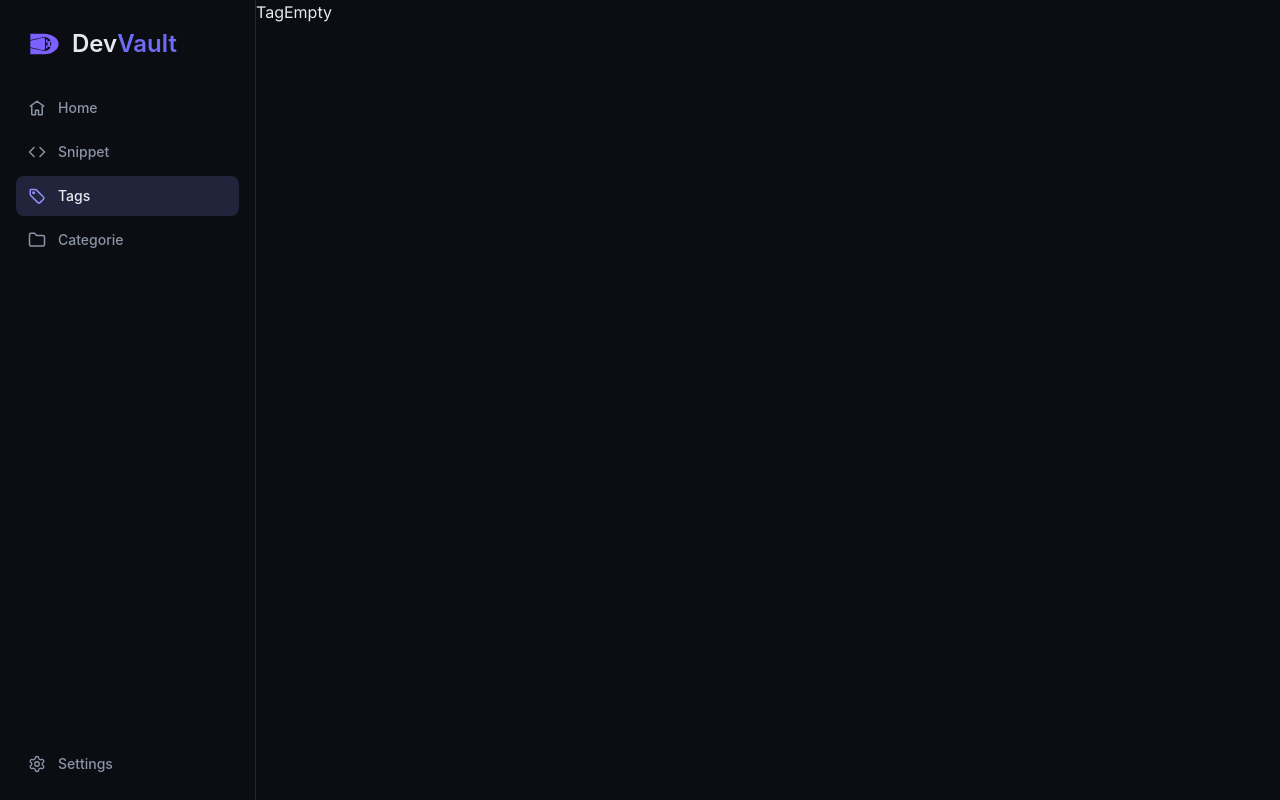
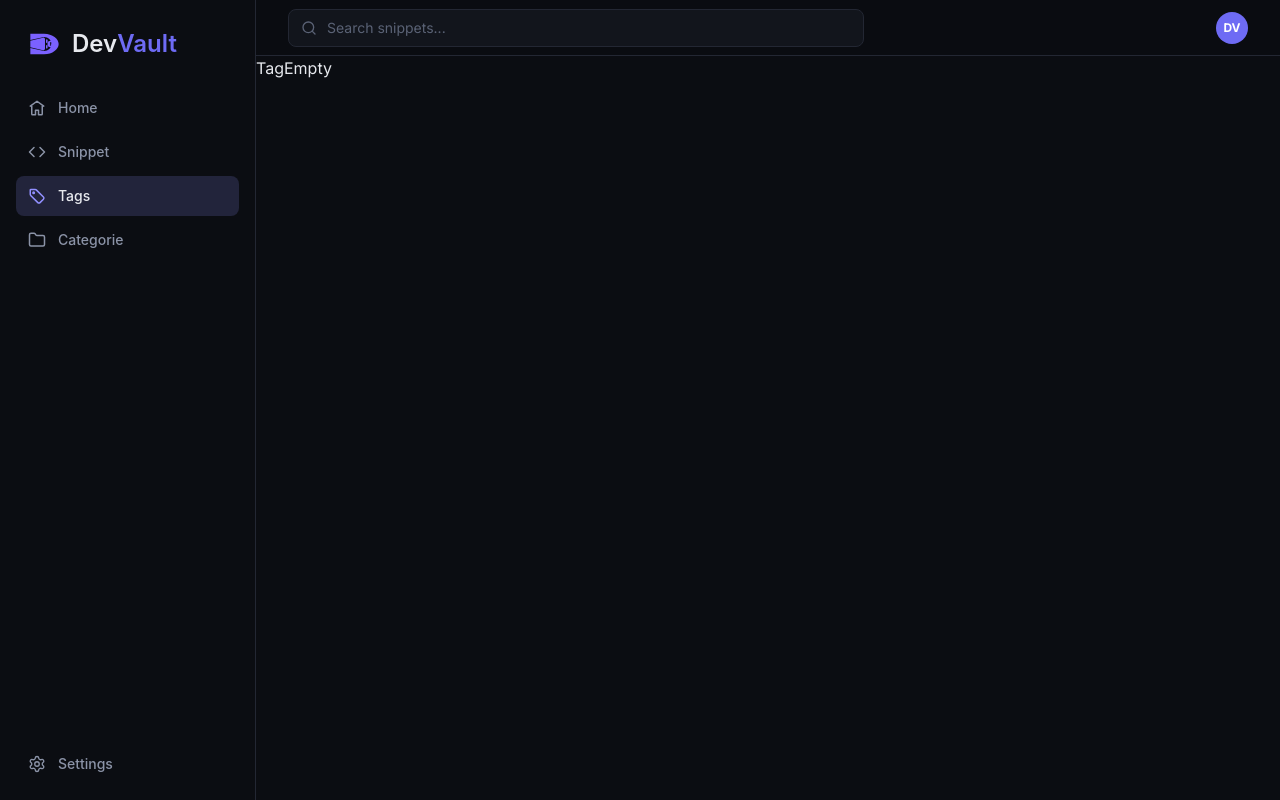
Before and after one commit to PrabhatBargoti/DevVault, a React (Vite) app in the folder Client/: page /Tags in a window 1280 px wide. Built offline with nearby package versions, Linux system fonts and the light colour scheme.

Commit message:
Components seted

```diff
--- a/Client/src/features/categories/pages/CategoriesPage.jsx
+++ b/Client/src/features/categories/pages/CategoriesPage.jsx
@@ -1,5 +1,6 @@
 import SEO from '../../../shared/components/SEO'
 import Sidebar from '../../../shared/components/Sidebar'
+import DashboardHeader from '../../../shared/components/DashboardHeader'
 import Categoriefill from '../components/Categoriefill'
 
 const Categorie = () => {
@@ -12,6 +13,7 @@ const Categorie = () => {
         noIndex />
         <Sidebar />
         <div className="flex min-w-0 flex-1 flex-col">
+            <DashboardHeader />
             <Categoriefill />
         </div>
     </div>
--- a/Client/src/features/dashboard/components/HomeFill.jsx
+++ b/Client/src/features/dashboard/components/HomeFill.jsx
@@ -16,7 +16,7 @@ const HomeFill = ({ snippets, onDelete }) => {
             <h1 className="text-2xl font-bold tracking-tight text-[#E7E9EE] sm:text-3xl">Your vault</h1>
             <p className="mt-1.5 text-sm text-[#8B93A7] sm:text-[15px]">A clear view of the things you’ve saved.</p>
           </div>
-          <button type="button" onClick={() => navigate('/Snippet?create=1')} className="inline-flex min-h-10 shrink-0 items-center justify-center gap-2 rounded-lg border border-[#5E5AE6] bg-[#6E6BF4] px-3.5 text-sm font-semibold text-white transition-colors hover:bg-[#8280F7] sm:px-4">
+          <button type="button" onClick={() => navigate('/Snippet?create=1')} className="inline-flex min-h-10 shrink-0 items-center justify-center gap-2 rounded-lg border border-[#5E5AE6] bg-[#6E6BF4] px-3.5 text-sm font-semibold text-white transition-colors hover:bg-[#8280F7] sm:px-4 cursor-pointer">
             <Plus aria-hidden="true" size={17} />
             <span>New snippet</span>
           </button>
--- a/Client/src/features/dashboard/components/HomeQuickActions.jsx
+++ b/Client/src/features/dashboard/components/HomeQuickActions.jsx
@@ -14,7 +14,7 @@ const HomeQuickActions = () => {
     <nav aria-label="Quick actions" className="mt-5 grid grid-cols-1 gap-2.5 sm:grid-cols-2 2xl:grid-cols-4">
       {actions.map(({ label, detail, path, icon: Icon }) => (
         <button key={label} type="button" onClick={() => navigate(path)} className="group flex min-w-0 items-center gap-3 rounded-xl border border-[#252A37] bg-[#12151C] p-3 text-left transition-colors hover:border-[#45416F] hover:bg-[#161923]">
-          <span className="flex h-9 w-9 shrink-0 items-center justify-center rounded-lg bg-[#22243B] text-[#9290FF]">
+          <span className="flex h-9 w-9 shrink-0 items-center justify-center rounded-lg bg-[#22243B] text-[#9290FF] cursor-pointer">
             <Icon aria-hidden="true" size={17} />
           </span>
           <span className="min-w-0 flex-1">
--- a/Client/src/features/dashboard/components/HomeRecentSnippets.jsx
+++ b/Client/src/features/dashboard/components/HomeRecentSnippets.jsx
@@ -22,7 +22,7 @@ const HomeRecentSnippets = ({ snippets, onDelete }) => {
           {recentSnippets.map((snippet) => <SnippetCard key={snippet.id} snippet={snippet} onDelete={onDelete} />)}
         </div>
       ) : (
-        <div className="rounded-xl border border-dashed border-[#303545] px-5 py-8 text-center">
+        <div className="rounded-xl border border-dashed border-[#303545] px-5 py-8 text-center cursor-pointer">
           <p className="text-sm font-medium text-[#C7CBD5]">No snippets saved right now</p>
           <p className="mt-1 text-sm text-[#737C90]">Your vault is ready for the next one.</p>
           <button type="button" onClick={() => navigate('/Snippet')} className="mt-4 inline-flex min-h-9 items-center gap-2 rounded-lg border border-[#5E5AE6] bg-[#6E6BF4] px-3.5 text-sm font-semibold text-white hover:bg-[#8280F7]">
--- a/Client/src/features/settings/pages/SettingsPage.jsx
+++ b/Client/src/features/settings/pages/SettingsPage.jsx
@@ -1,5 +1,6 @@
 import SEO from "../../../shared/components/SEO";
 import Sidebar from "../../../shared/components/Sidebar";
+import DashboardHeader from "../../../shared/components/DashboardHeader";
 import SettingFill from "../components/SettingFill";
 
 const Setting = () => {
@@ -12,6 +13,7 @@ const Setting = () => {
         noIndex />
         <Sidebar />
         <div className="flex min-w-0 flex-1 flex-col">
+            <DashboardHeader />
             <SettingFill />
         </div>
     </div>
--- a/Client/src/features/snippets/components/Snippet.jsx
+++ b/Client/src/features/snippets/components/Snippet.jsx
@@ -3,7 +3,7 @@ import { Plus } from 'lucide-react'
 import SnippetFilters from './SnippetFilters'
 import SnippetCard from './SnippetCard'
 
-const Snippet = ({ snippets, query, onQueryChange, onCreate, onDelete }) => {
+const Snippet = ({ snippets, query, onCreate, onDelete }) => {
   const [categoryFilter, setCategoryFilter] = useState('')
   const [languageFilter, setLanguageFilter] = useState('')
   const categories = [...new Set(snippets.map((snippet) => snippet.category).filter(Boolean))]
@@ -32,8 +32,6 @@ const Snippet = ({ snippets, query, onQueryChange, onCreate, onDelete }) => {
       </section>
 
       <SnippetFilters
-        query={query}
-        onQueryChange={onQueryChange}
         categories={categories}
         languages={languages}
         categoryFilter={categoryFilter}
--- a/Client/src/features/snippets/pages/SnippetsPage.jsx
+++ b/Client/src/features/snippets/pages/SnippetsPage.jsx
@@ -11,7 +11,7 @@ import { getSavedSnippets, markSnippetCreated, saveSnippets } from '../lib/snipp
 const Snippets = ({ user }) => {
   const [searchParams, setSearchParams] = useSearchParams()
   const [snippets, setSnippets] = useState(getSavedSnippets)
-  const [query, setQuery] = useState('')
+  const searchQuery = searchParams.get('search') || ''
   const [isCreateOpen, setIsCreateOpen] = useState(() => searchParams.get('create') === '1')
 
   const closeCreate = () => {
@@ -66,8 +66,7 @@ const Snippets = ({ user }) => {
         ) : (
           <Snippet
             snippets={snippets}
-            query={query}
-            onQueryChange={setQuery}
+            query={searchQuery}
             onCreate={openCreate}
             onDelete={deleteSnippet}
           />
--- a/Client/src/features/tags/pages/TagsPage.jsx
+++ b/Client/src/features/tags/pages/TagsPage.jsx
@@ -1,5 +1,6 @@
 import SEO from '../../../shared/components/SEO'
 import Sidebar from '../../../shared/components/Sidebar'
+import DashboardHeader from '../../../shared/components/DashboardHeader'
 import TagEmpty from '../components/TagEmpty'
 
 const Tags = () => {
@@ -12,6 +13,7 @@ const Tags = () => {
         noIndex />
         <Sidebar />
         <div className="flex min-w-0 flex-1 flex-col">
+            <DashboardHeader />
             <TagEmpty />
         </div>
     </div>
--- a/Client/src/shared/components/DashboardHeader.jsx
+++ b/Client/src/shared/components/DashboardHeader.jsx
@@ -1,21 +1,26 @@
-import { useState } from 'react'
+import { useEffect, useState } from 'react'
 import { useNavigate, useSearchParams } from 'react-router-dom'
 import { Search } from 'lucide-react'
-import ProfileAvatar from '../../features/dashboard/components/ProfileAvatar'
+import ProfileAvatar from './ProfileAvatar'
 
 const DashboardHeader = ({ user }) => {
   const navigate = useNavigate()
   const [searchParams] = useSearchParams()
   const [query, setQuery] = useState(searchParams.get('search') || '')
+  const search = searchParams.get('search') || ''
+
+  useEffect(() => {
+    setQuery(search)
+  }, [search])
 
   const handleSearch = (event) => {
     event.preventDefault()
-    const search = query.trim()
-    navigate(search ? `/Snippet?search=${encodeURIComponent(search)}` : '/Snippet')
+    const nextSearch = query.trim()
+    navigate(nextSearch ? `/Snippet?search=${encodeURIComponent(nextSearch)}` : '/Snippet')
   }
 
   return (
-    <header className="flex h-14 items-center justify-between gap-3 border-b border-[#232733] px-4 sm:px-6 lg:px-8">
+    <header className="sticky top-0 z-40 flex h-14 shrink-0 items-center justify-between gap-3 border-b border-[#232733] bg-[#0B0D12]/95 px-4 backdrop-blur sm:px-6 lg:px-8">
       <form
         role="search"
         aria-label="Snippet search"
@@ -34,9 +39,14 @@ const DashboardHeader = ({ user }) => {
         <button type="submit" className="sr-only">Search snippets</button>
       </form>
 
-      <div className="flex shrink-0 items-center gap-3 cursor-pointer" onClick={() => navigate('/Setting')}>
+      <button
+        type="button"
+        aria-label="Open settings"
+        onClick={() => navigate('/Setting')}
+        className="flex shrink-0 cursor-pointer items-center gap-3 rounded-full focus-visible:outline-2 focus-visible:outline-offset-2 focus-visible:outline-[#6E6BF4]"
+      >
         <ProfileAvatar user={user} />
-      </div>
+      </button>
     </header>
   )
 }
```
Also changed, not shown: Client/src/features/snippets/components/SnippetFilters.jsx (+2 -15 lines), Client/src/shared/components/ProfileAvatar.jsx (renamed from Client/src/features/dashboard/components/ProfileAvatar.jsx), 1 other file (tests, documents, lock files or other folders).
